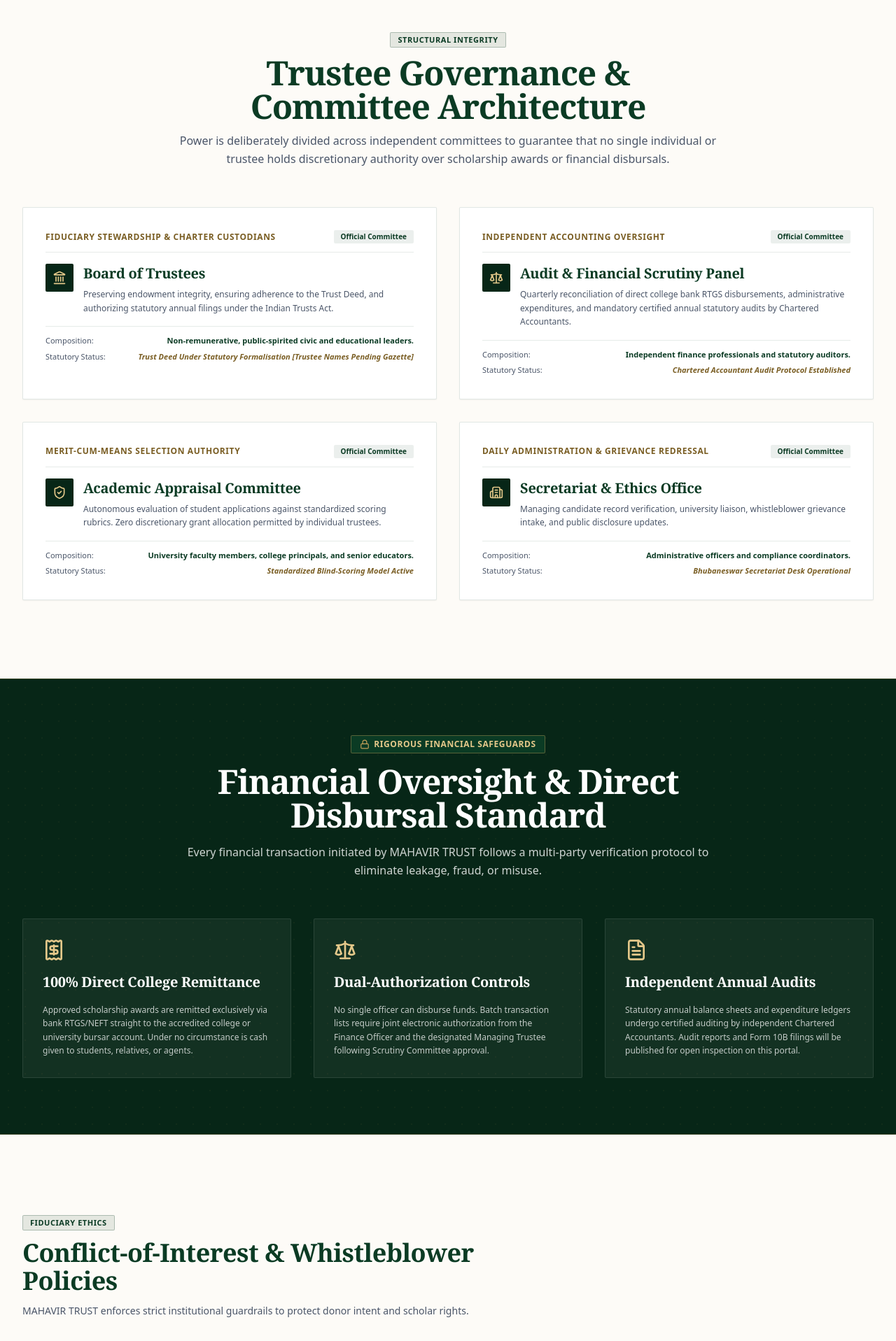
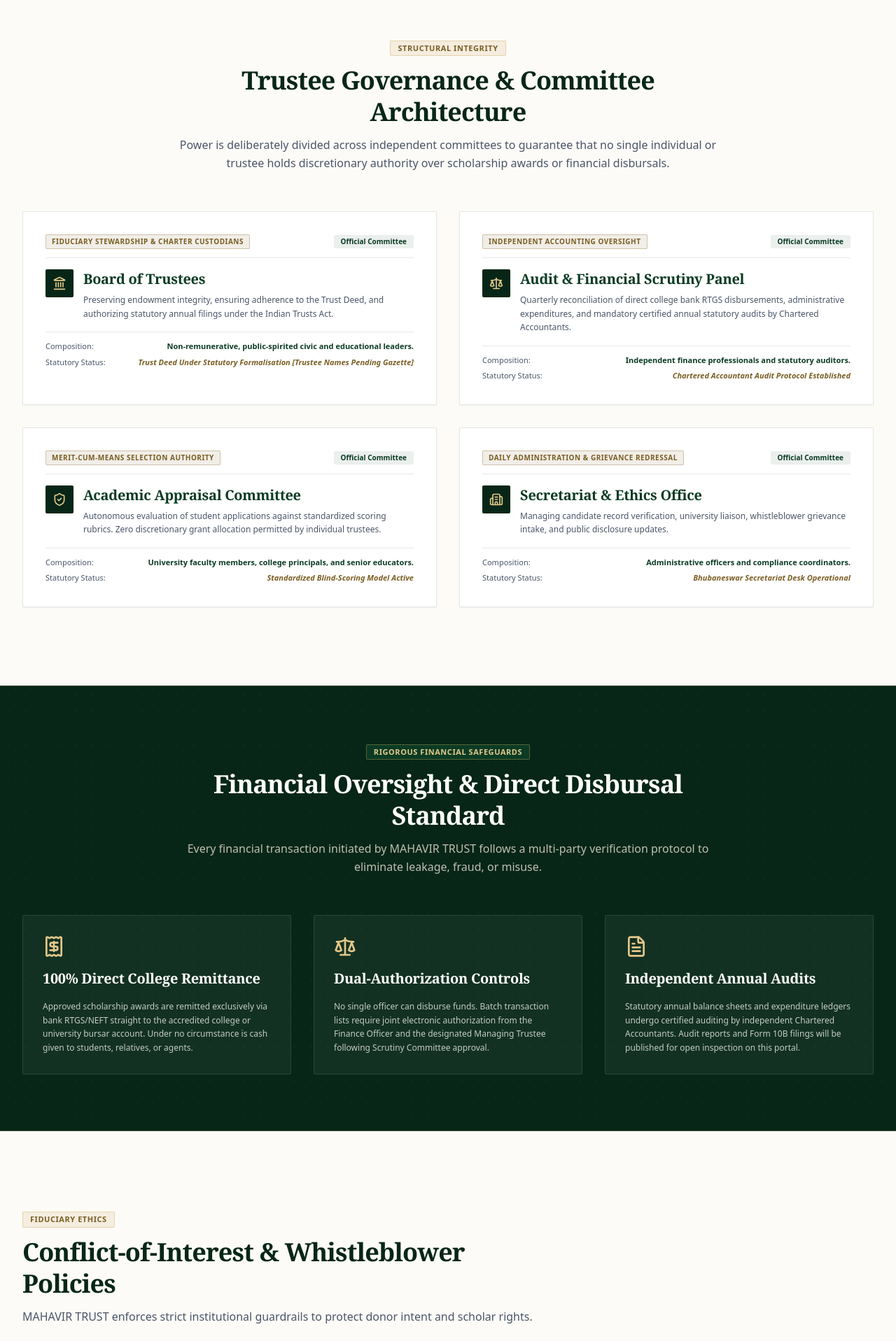
Before and after one commit to Himansu-Nayak/MAHAVIR-TRUST, a Next.js app: page /governance in a window 1280 px wide. Shown: the part 880-2797 px from the top of the page at 70% size. Built offline with nearby package versions, Linux system fonts and the light colour scheme.

Commit message:
feat(governance): elevate fiduciary charter, committee architecture, and statutory repository

```diff
--- a/src/app/governance/page.tsx
+++ b/src/app/governance/page.tsx
@@ -2,23 +2,22 @@ import React from "react";
 import type { Metadata } from "next";
 import Link from "next/link";
 import { PageHero } from "@/components/PageHero";
-import { Card, Badge } from "@/components/ui/Card";
+import { Container } from "@/components/ui/Container";
+import { Badge } from "@/components/ui/Badge";
+import { SectionHeader } from "@/components/ui/SectionHeader";
+import { Card } from "@/components/ui/Card";
 import { Button } from "@/components/ui/Button";
 import { TRUST_CONFIG } from "@/lib/config";
 import {
   ShieldCheck,
   FileText,
-  CheckCircle2,
   AlertCircle,
   Scale,
-  Eye,
   Lock,
   Landmark,
   Building2,
   FileDown,
   ArrowRight,
-  ShieldAlert,
-  HelpCircle,
   Receipt,
   Mail,
 } from "lucide-react";
@@ -117,7 +116,7 @@ export default function GovernancePage() {
             <Link href="#ethics">
               <Button variant="gold" size="sm">
                 <span>Code of Ethics</span>
-                <ArrowRight className="w-3.5 h-3.5 ml-1" />
+                <ArrowRight className="w-3.5 h-3.5 ml-1" aria-hidden="true" />
               </Button>
             </Link>
             <Link href="#documents">
@@ -130,21 +129,21 @@ export default function GovernancePage() {
       />
 
       {/* 2. Statutory Compliance Notice Strip */}
-      <section className="py-8 bg-[#F4EFE6] border-b border-[#0B3B24]/10">
-        <div className="max-w-7xl mx-auto px-4 sm:px-8">
+      <section className="py-8 bg-[#F4EFE6] border-b border-[#0B3B24]/10" aria-label="Statutory Notice">
+        <Container size="default">
           <div className="p-6 bg-white rounded-xs border-2 border-[#C5A059]/40 shadow-xs flex flex-col md:flex-row items-start md:items-center justify-between gap-5">
             <div className="flex items-start gap-3.5">
               <div className="w-10 h-10 rounded-xs bg-[#072617] text-[#E4C88A] flex items-center justify-center shrink-0">
-                <AlertCircle className="w-5 h-5 text-[#C5A059]" />
+                <AlertCircle className="w-5 h-5 text-[#C5A059]" aria-hidden="true" />
               </div>
               <div>
-                <span className="text-[10px] font-bold uppercase tracking-widest text-[#7A5E24] block">
+                <Badge variant="gold" size="sm">
                   Statutory Transparency Notice
-                </span>
-                <p className="text-xs sm:text-sm text-[#1C2421] font-semibold mt-0.5">
+                </Badge>
+                <p className="text-xs sm:text-sm text-[#1C2421] font-semibold mt-1 font-serif">
                   Formal Gazette Notification & Section 12A/80G Formalisation
                 </p>
-                <p className="text-xs text-[#4A5568] mt-1 leading-relaxed">
+                <p className="text-xs text-[#4A5568] mt-1 leading-relaxed font-sans">
                   {TRUST_CONFIG.legal.registrationNotice} No public funds or online donations are collected on this informational portal. Formal trustee appointment certificates will be gazetted upon regulatory formalisation.
                 </p>
               </div>
@@ -155,54 +154,52 @@ export default function GovernancePage() {
               </Button>
             </Link>
           </div>
-        </div>
+        </Container>
       </section>
 
       {/* 3. Multi-Tier Governance Architecture */}
-      <section className="py-20 md:py-28 bg-[#FDFBF7]">
-        <div className="max-w-7xl mx-auto px-4 sm:px-8 space-y-14">
-          <div className="text-center max-w-3xl mx-auto space-y-3">
-            <Badge variant="forest">Structural Integrity</Badge>
-            <h2 className="font-serif text-3xl sm:text-4xl lg:text-5xl font-bold text-[#0B3B24] tracking-tight">
-              Trustee Governance & Committee Architecture
-            </h2>
-            <p className="text-sm sm:text-base text-[#4A5568] leading-relaxed">
-              Power is deliberately divided across independent committees to guarantee that no single individual or trustee holds discretionary authority over scholarship awards or financial disbursals.
-            </p>
-          </div>
+      <section className="py-20 md:py-28 bg-[#FDFBF7]" aria-label="Trustee Governance Structure">
+        <Container size="default" className="space-y-14">
+          <SectionHeader
+            badge="Structural Integrity"
+            title="Trustee Governance & Committee Architecture"
+            subtitle="Power is deliberately divided across independent committees to guarantee that no single individual or trustee holds discretionary authority over scholarship awards or financial disbursals."
+            align="center"
+          />
 
           <div className="grid grid-cols-1 md:grid-cols-2 gap-8">
             {governanceCommittees.map((committee) => {
               const Icon = committee.icon;
               return (
-                <div
+                <Card
                   key={committee.title}
-                  className="p-7 sm:p-8 bg-white rounded-xs border border-[#0B3B24]/12 shadow-xs hover:border-[#C5A059] transition-all space-y-4"
+                  variant="elevated"
+                  className="p-7 sm:p-8 bg-white border-[#0B3B24]/12 shadow-xs hover:border-[#C5A059] transition-all space-y-4"
                 >
                   <div className="flex items-center justify-between pb-3 border-b border-[#0B3B24]/10">
-                    <span className="text-xs font-bold uppercase tracking-wider text-[#7A5E24]">
+                    <Badge variant="contrast-gold" size="sm">
                       {committee.scope}
-                    </span>
-                    <span className="text-[10px] font-semibold text-[#0B3B24] bg-[#0B3B24]/8 px-2.5 py-0.5 rounded-xs">
+                    </Badge>
+                    <span className="text-[10px] font-semibold text-[#0B3B24] bg-[#0B3B24]/8 px-2.5 py-0.5 rounded-xs font-sans">
                       Official Committee
                     </span>
                   </div>
 
                   <div className="flex items-start gap-3.5">
                     <div className="w-10 h-10 rounded-xs bg-[#072617] text-[#E4C88A] flex items-center justify-center shrink-0">
-                      <Icon className="w-5 h-5" />
+                      <Icon className="w-5 h-5" aria-hidden="true" />
                     </div>
                     <div>
                       <h3 className="font-serif text-xl font-bold text-[#0B3B24]">
                         {committee.title}
                       </h3>
-                      <p className="text-xs text-[#4A5568] mt-1.5 leading-relaxed">
+                      <p className="text-xs text-[#4A5568] mt-1.5 leading-relaxed font-sans">
                         {committee.mandate}
                       </p>
                     </div>
                   </div>
 
-                  <div className="pt-3 border-t border-[#0B3B24]/10 space-y-1.5 text-[11px]">
+                  <div className="pt-3 border-t border-[#0B3B24]/10 space-y-1.5 text-[11px] font-sans">
                     <div className="flex items-center justify-between">
                       <span className="text-[#4A5568] font-medium">Composition:</span>
                       <span className="text-[#0B3B24] font-semibold">{committee.composition}</span>
@@ -212,34 +209,32 @@ export default function GovernancePage() {
                       <span className="text-[#7A5E24] font-semibold italic">{committee.status}</span>
                     </div>
                   </div>
-                </div>
+                </Card>
               );
             })}
           </div>
-        </div>
+        </Container>
       </section>
 
       {/* 4. Financial Oversight & Zero-Cash Disbursal Policy */}
-      <section className="py-20 bg-[#072617] text-[#EDE6D8] border-y border-[#C5A059]/25 relative overflow-hidden">
-        <div className="absolute inset-0 opacity-5 bg-[radial-gradient(#C5A059_1px,transparent_1px)] [background-size:24px_24px] pointer-events-none" />
+      <section className="py-20 bg-[#072617] text-[#EDE6D8] border-y border-[#C5A059]/25 relative overflow-hidden" aria-label="Financial Oversight">
+        <div
+          className="absolute inset-0 opacity-5 bg-[radial-gradient(#C5A059_1px,transparent_1px)] [background-size:24px_24px] pointer-events-none"
+          aria-hidden="true"
+        />
 
-        <div className="relative max-w-7xl mx-auto px-4 sm:px-8 space-y-14">
-          <div className="text-center max-w-3xl mx-auto space-y-4">
-            <div className="inline-flex items-center gap-1.5 px-3 py-1 rounded-xs bg-[#0B3B24] border border-[#C5A059]/40 text-xs text-[#E4C88A] uppercase font-bold tracking-wider">
-              <Lock className="w-3.5 h-3.5 text-[#C5A059]" />
-              <span>Rigorous Financial Safeguards</span>
-            </div>
-            <h2 className="font-serif text-3xl sm:text-4xl lg:text-5xl font-bold text-white tracking-tight">
-              Financial Oversight & Direct Disbursal Standard
-            </h2>
-            <p className="text-sm sm:text-base text-white/80 leading-relaxed font-sans">
-              Every financial transaction initiated by MAHAVIR TRUST follows a multi-party verification protocol to eliminate leakage, fraud, or misuse.
-            </p>
-          </div>
+        <Container size="default" className="relative space-y-14">
+          <SectionHeader
+            badge="Rigorous Financial Safeguards"
+            title="Financial Oversight & Direct Disbursal Standard"
+            subtitle="Every financial transaction initiated by MAHAVIR TRUST follows a multi-party verification protocol to eliminate leakage, fraud, or misuse."
+            align="center"
+            theme="dark"
+          />
 
           <div className="grid grid-cols-1 md:grid-cols-3 gap-8">
             <div className="p-7 rounded-xs bg-white/5 border border-white/10 space-y-4">
-              <Receipt className="w-8 h-8 text-[#E4C88A]" />
+              <Receipt className="w-8 h-8 text-[#E4C88A]" aria-hidden="true" />
               <h3 className="font-serif text-xl font-bold text-white">
                 100% Direct College Remittance
               </h3>
@@ -249,7 +244,7 @@ export default function GovernancePage() {
             </div>
 
             <div className="p-7 rounded-xs bg-white/5 border border-white/10 space-y-4">
-              <Scale className="w-8 h-8 text-[#E4C88A]" />
+              <Scale className="w-8 h-8 text-[#E4C88A]" aria-hidden="true" />
               <h3 className="font-serif text-xl font-bold text-white">
                 Dual-Authorization Controls
               </h3>
@@ -259,7 +254,7 @@ export default function GovernancePage() {
             </div>
 
             <div className="p-7 rounded-xs bg-white/5 border border-white/10 space-y-4">
-              <FileText className="w-8 h-8 text-[#E4C88A]" />
+              <FileText className="w-8 h-8 text-[#E4C88A]" aria-hidden="true" />
               <h3 className="font-serif text-xl font-bold text-white">
                 Independent Annual Audits
               </h3>
@@ -268,112 +263,109 @@ export default function GovernancePage() {
               </p>
             </div>
           </div>
-        </div>
+        </Container>
       </section>
 
       {/* 5. Conflict of Interest & Ethics Code */}
-      <section id="ethics" className="py-20 md:py-28 bg-[#FDFBF7] border-b border-[#0B3B24]/10">
-        <div className="max-w-7xl mx-auto px-4 sm:px-8 space-y-12">
-          <div className="max-w-3xl space-y-3">
-            <Badge variant="forest">Fiduciary Ethics</Badge>
-            <h2 className="font-serif text-3xl sm:text-4xl font-bold text-[#0B3B24]">
-              Conflict-of-Interest & Whistleblower Policies
-            </h2>
-            <p className="text-sm text-[#4A5568] leading-relaxed">
-              MAHAVIR TRUST enforces strict institutional guardrails to protect donor intent and scholar rights.
-            </p>
-          </div>
+      <section id="ethics" className="py-20 md:py-28 bg-[#FDFBF7] border-b border-[#0B3B24]/10" aria-label="Ethics and Whistleblower Policies">
+        <Container size="default" className="space-y-12">
+          <SectionHeader
+            badge="Fiduciary Ethics"
+            title="Conflict-of-Interest & Whistleblower Policies"
+            subtitle="MAHAVIR TRUST enforces strict institutional guardrails to protect donor intent and scholar rights."
+          />
 
           <div className="grid grid-cols-1 md:grid-cols-2 gap-8 text-xs text-[#4A5568] leading-relaxed">
-            <div className="p-7 bg-white rounded-xs border border-[#0B3B24]/12 shadow-xs space-y-3">
+            <Card variant="elevated" className="p-7 bg-white border-[#0B3B24]/12 shadow-xs space-y-3">
               <h3 className="font-serif text-base font-bold text-[#0B3B24]">
                 1. Zero Remuneration for Trustees
               </h3>
-              <p>
+              <p className="font-sans">
                 Members of the Board of Trustees serve purely pro bono and receive zero salary, sitting fees, or personal commissions. No trust assets may be pledged for private interests or personal commercial ventures.
               </p>
-            </div>
+            </Card>
 
-            <div className="p-7 bg-white rounded-xs border border-[#0B3B24]/12 shadow-xs space-y-3">
+            <Card variant="elevated" className="p-7 bg-white border-[#0B3B24]/12 shadow-xs space-y-3">
               <h3 className="font-serif text-base font-bold text-[#0B3B24]">
                 2. Relatives Exclusion Rule
               </h3>
-              <p>
+              <p className="font-sans">
                 Trustees, advisory council members, and secretariat staff are strictly precluded from approving or sponsoring scholarship applications submitted by immediate family members or direct relatives.
               </p>
-            </div>
+            </Card>
 
-            <div className="p-7 bg-white rounded-xs border border-[#0B3B24]/12 shadow-xs space-y-3">
+            <Card variant="elevated" className="p-7 bg-white border-[#0B3B24]/12 shadow-xs space-y-3">
               <h3 className="font-serif text-base font-bold text-[#0B3B24]">
                 3. Zero Political or Sectarian Affiliation
               </h3>
-              <p>
+              <p className="font-sans">
                 Grants are conferred without religious, caste, or political discrimination. The Trust does not endorse political entities, accept conditional sectarian grants, or participate in partisan campaigns.
               </p>
-            </div>
+            </Card>
 
-            <div className="p-7 bg-white rounded-xs border border-[#0B3B24]/12 shadow-xs space-y-3">
+            <Card variant="elevated" className="p-7 bg-white border-[#0B3B24]/12 shadow-xs space-y-3">
               <h3 className="font-serif text-base font-bold text-[#0B3B24]">
                 4. Confidential Whistleblower Channel
               </h3>
-              <p>
+              <p className="font-sans">
                 Any student, applicant, volunteer, or citizen may submit confidential reports regarding attempted bribery, commission demands, or appraisal tampering directly to:{" "}
-                <a href="mailto:governance@mahavirtrust.org" className="text-[#0B3B24] font-bold underline">
+                <a
+                  href="mailto:governance@mahavirtrust.org"
+                  className="text-[#0B3B24] font-bold underline hover:text-[#C5A059]"
+                >
                   governance@mahavirtrust.org
                 </a>
               </p>
-            </div>
+            </Card>
           </div>
-        </div>
+        </Container>
       </section>
 
       {/* 6. Institutional Documents (Index & Downloads) */}
-      <section id="documents" className="py-20 bg-[#F4EFE6] border-b border-[#0B3B24]/10">
-        <div className="max-w-7xl mx-auto px-4 sm:px-8 space-y-12">
-          <div className="text-center max-w-2xl mx-auto space-y-3">
-            <Badge variant="gold">Transparency Repository</Badge>
-            <h2 className="font-serif text-3xl sm:text-4xl font-bold text-[#0B3B24]">
-              Institutional Documents & Charters
-            </h2>
-            <p className="text-sm text-[#4A5568]">
-              Publicly accessible charters, policies, and draft statutory guidelines governing MAHAVIR TRUST.
-            </p>
-          </div>
+      <section id="documents" className="py-20 bg-[#F4EFE6] border-b border-[#0B3B24]/10" aria-label="Institutional Documents">
+        <Container size="default" className="space-y-12">
+          <SectionHeader
+            badge="Transparency Repository"
+            title="Institutional Documents & Charters"
+            subtitle="Publicly accessible charters, policies, and draft statutory guidelines governing MAHAVIR TRUST."
+            align="center"
+          />
 
           <div className="grid grid-cols-1 md:grid-cols-2 gap-6">
             {institutionalDocuments.map((doc) => (
-              <div
+              <Card
                 key={doc.code}
-                className="p-6 bg-white rounded-xs border border-[#0B3B24]/15 shadow-xs flex flex-col justify-between space-y-4"
+                variant="elevated"
+                className="p-6 bg-white border-[#0B3B24]/15 shadow-xs flex flex-col justify-between space-y-4"
               >
                 <div className="space-y-2.5">
                   <div className="flex items-center justify-between text-[10px] font-bold tracking-wider">
                     <span className="text-[#7A5E24] uppercase font-mono">{doc.code}</span>
-                    <span className="text-[#0B3B24] bg-[#0B3B24]/10 px-2 py-0.5 rounded-xs">
+                    <Badge variant="forest" size="sm">
                       {doc.type}
-                    </span>
+                    </Badge>
                   </div>
                   <h3 className="font-serif text-lg font-bold text-[#0B3B24]">
                     {doc.title}
                   </h3>
-                  <p className="text-xs text-[#4A5568] leading-relaxed">
+                  <p className="text-xs text-[#4A5568] leading-relaxed font-sans">
                     {doc.description}
                   </p>
                 </div>
 
                 <div className="pt-3 border-t border-[#0B3B24]/10 flex items-center justify-between text-xs">
-                  <span className="text-[11px] text-[#4A5568] italic">{doc.version}</span>
+                  <span className="text-[11px] text-[#4A5568] italic font-sans">{doc.version}</span>
                   <Link href="/contact?subject=Document%20Inspection%20Request">
                     <Button variant="secondary" size="sm" className="gap-1.5 text-xs">
-                      <FileDown className="w-3.5 h-3.5 text-[#0B3B24]" />
+                      <FileDown className="w-3.5 h-3.5 text-[#0B3B24]" aria-hidden="true" />
                       <span>Request Inspection Copy</span>
                     </Button>
                   </Link>
                 </div>
-              </div>
+              </Card>
             ))}
           </div>
-        </div>
+        </Container>
       </section>
     </div>
   );
```
Also changed, not shown: 1 other file (tests, documents, lock files or other folders).
